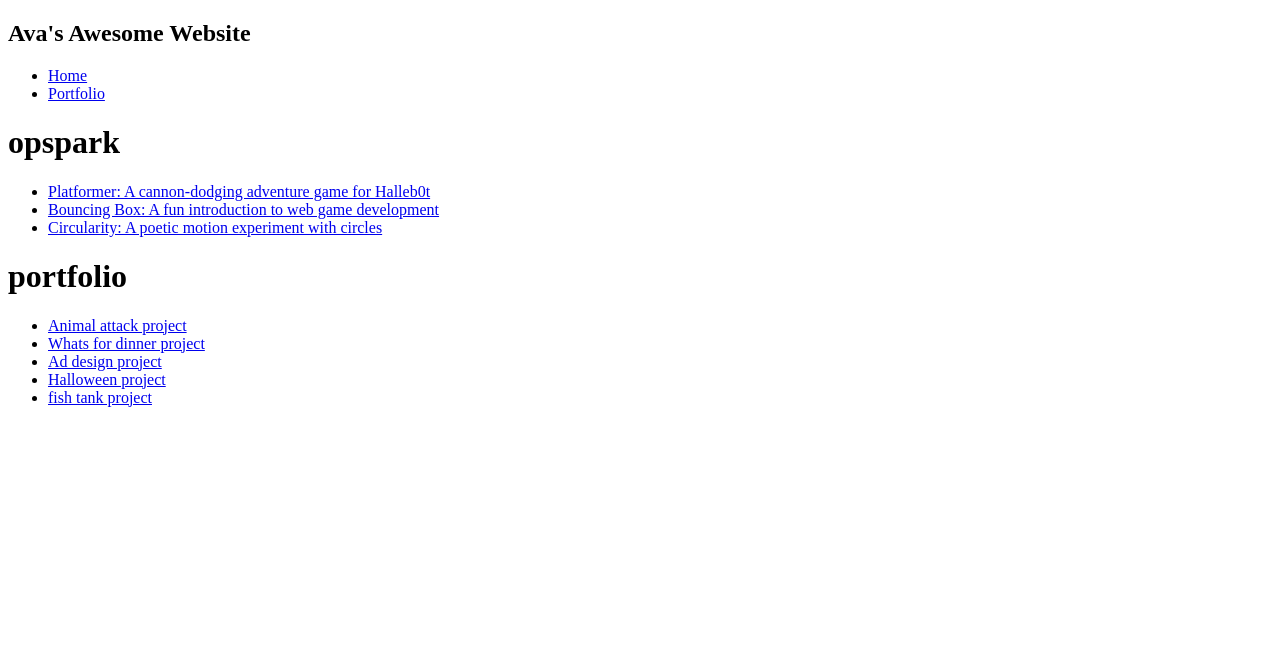
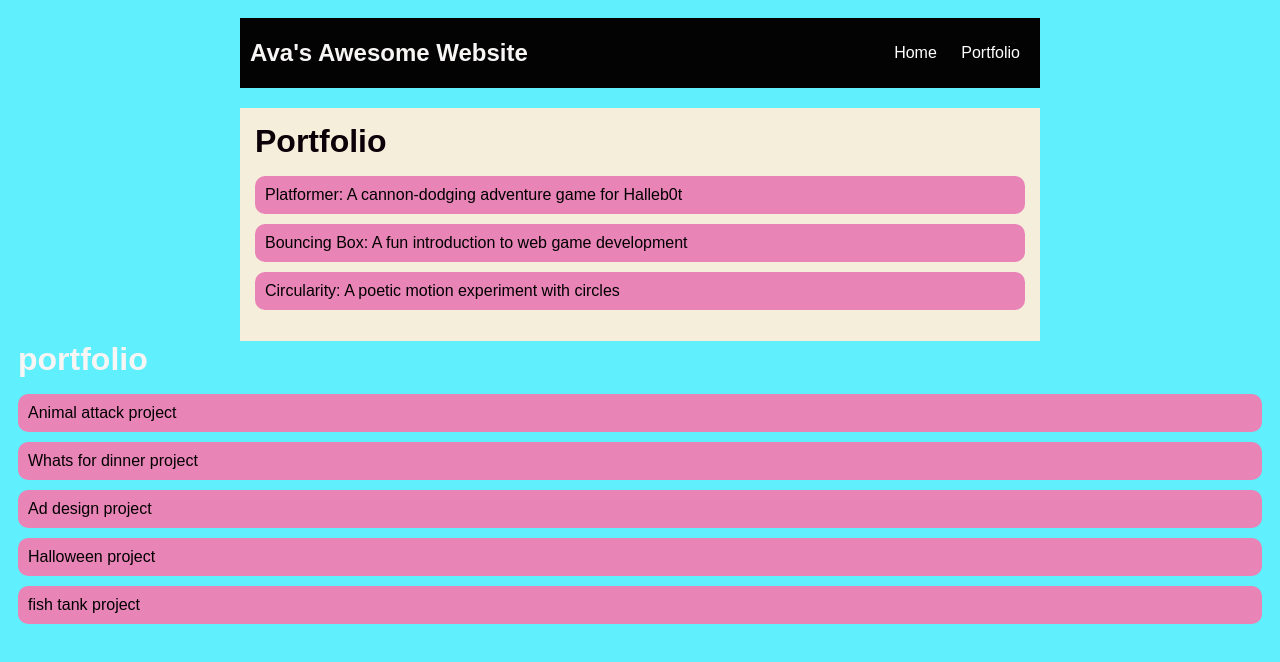
Before and after one commit to avaspurgeon/avaspurgeon.github.io, a plain HTML site: page portfolio.html in a window 1280 px wide. Drawn offline with Linux system fonts and the light colour scheme.

Commit message:
fix portfolio

```diff
--- a/portfolio.html
+++ b/portfolio.html
@@ -2,37 +2,46 @@
 <html>
   <head>
     <title>Ava's Awesome Website</title>
-
+    <link rel="stylesheet" href="style.css" />
   </head>
 
+  <body>
+<!--All content goes here-->
 <div id="all-contents">
+
 <nav>
   <h1>Ava's Awesome Website</h1>
   <ul id="nav-ul">
     <li class="nav-li">
-          <a class="nav-a" href="index.html">Home</a>
+      <a href="index.html">Home</a>
     </li>
     <li class="nav-li">
-          <a class="nav-a" href="portfolio.html">Portfolio</a>
+      <a href="portfolio.html">Portfolio</a>
     </li>
   </ul>
 </nav>
-  </div>
-</html>
 
-<nav></nav>
 <main>
-  <div class="content">
-    <h1>opspark</h1>
-    <ul id="portfolio"><li>
+  <div Class="content">
+    <h1>Portfolio</h1>
+    <ul id="portfolio">
+      <li>
       <a href="projects/platformer/">Platformer: A cannon-dodging adventure game for Halleb0t</a>
     </li>
     <li>
-      <a href="projects/bouncing-box/">Bouncing Box: A fun introduction to web game development</a>
+      <a href="fsd-projects/bouncing-box/">Bouncing Box: A fun introduction to web game development</a>
 </li>
 <li>
-      <a href="projects/circularity/">Circularity: A poetic motion experiment with circles</a>
-    </li></ul>
+  <a href="fsd-projects/circularity/">Circularity: A poetic motion experiment with circles</a>
+</li>
+    </ul>
+  </div>
+</main>
+
+</div>
+</body>
+</html>
+
     <h1>portfolio</h1>
     <ul id="portfolio">
       <li><a href="https://www.khanacademy.org/computer-programming/spin-off-of-project-animal-attack/4903921266376704">Animal attack project</a></li>
--- a/style.css
+++ b/style.css
@@ -11,7 +11,7 @@ body {
 
 /* navigation menu */
 nav {
-  background: rgb(124, 148, 150);
+  background: rgb(3, 3, 3);
   margin: 0 auto;
   margin-bottom: 20px;
   display: flex;
@@ -20,7 +20,7 @@ nav {
 h1 {
   display: flex;
   align-items: center;
-  color: white;
+  color: rgb(248, 245, 245);
   flex: 1;
   margin: 0;
 }
@@ -55,7 +55,7 @@ main {
 
 /* portfolio styles */
 .content h1 {
-  color: rgb(164, 11, 11);
+  color: rgb(11, 0, 7);
 }
 
 #portfolio {
@@ -64,7 +64,7 @@ main {
 }
 
 #portfolio li {
-  background: #8b0606;
+  background: #e984b7;
   padding: 10px;
   border-radius: 10px;
   margin-bottom: 10px;
@@ -76,5 +76,5 @@ main {
 
 #portfolio a {
   text-decoration: none;
-  color: #454545;
+  color: #000000;
 }
```
Lines whose indentation alone changed are shown as unchanged.
